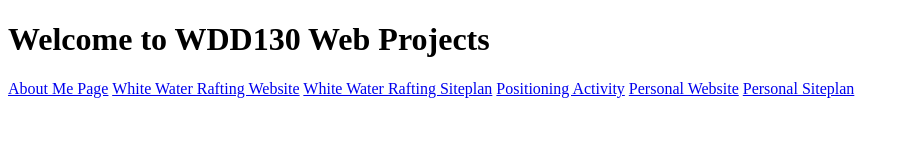
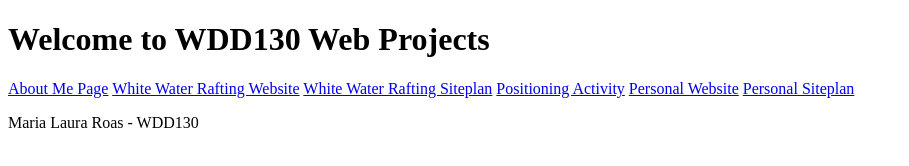
Before and after one commit to roasmarialaura/wdd130, a plain HTML site: page index.html in a window 1280 px wide. Shown: the whole page, without its empty margins (0-909 px from the left). Drawn offline with Linux system fonts and the light colour scheme.

Commit message:
Added a paragraph to the home page

```diff
--- a/index.html
+++ b/index.html
@@ -16,6 +16,7 @@
         <a href="#">Personal Website</a>
         <a href="#">Personal Siteplan</a>
         </nav>
+        <p>Maria Laura Roas - WDD130</p>
 
 
     </body>
```
Lines whose indentation alone changed are shown as unchanged.
